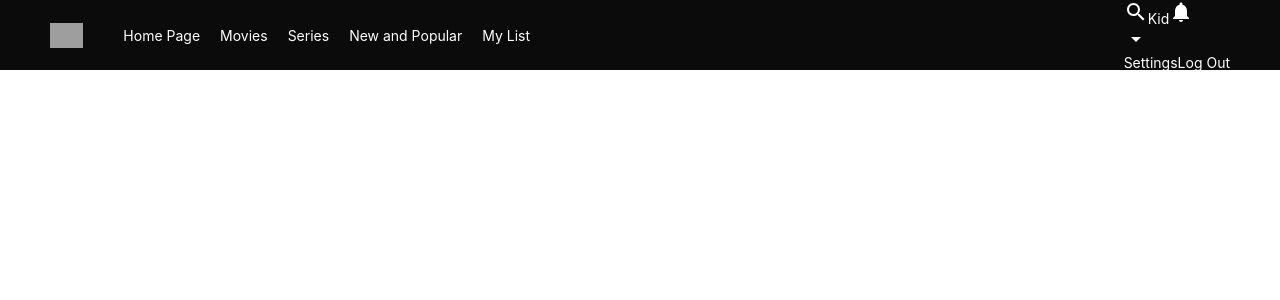
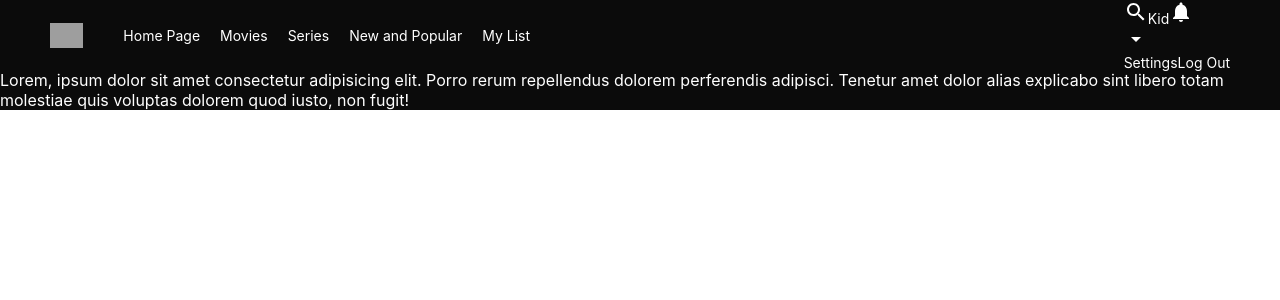
Before and after one commit to nikitapatil311/AnyList, a React (Create React App) app: page / in a window 1280 px wide. Shown: the top 300 px of the page. Built offline with nearby package versions, Linux system fonts and the light colour scheme; grey boxes are pictures that could not be loaded.

Commit message:
add scss style

```diff
--- a/src/home/Home.jsx
+++ b/src/home/Home.jsx
@@ -7,6 +7,10 @@ export default function Home() {
   return (
     <div className="home">
       <Navbar />
+      Lorem, ipsum dolor sit amet consectetur adipisicing elit. Porro rerum
+      repellendus dolorem perferendis adipisci. Tenetur amet dolor alias
+      explicabo sint libero totam molestiae quis voluptas dolorem quod iusto,
+      non fugit!
     </div>
   );
 }
```
